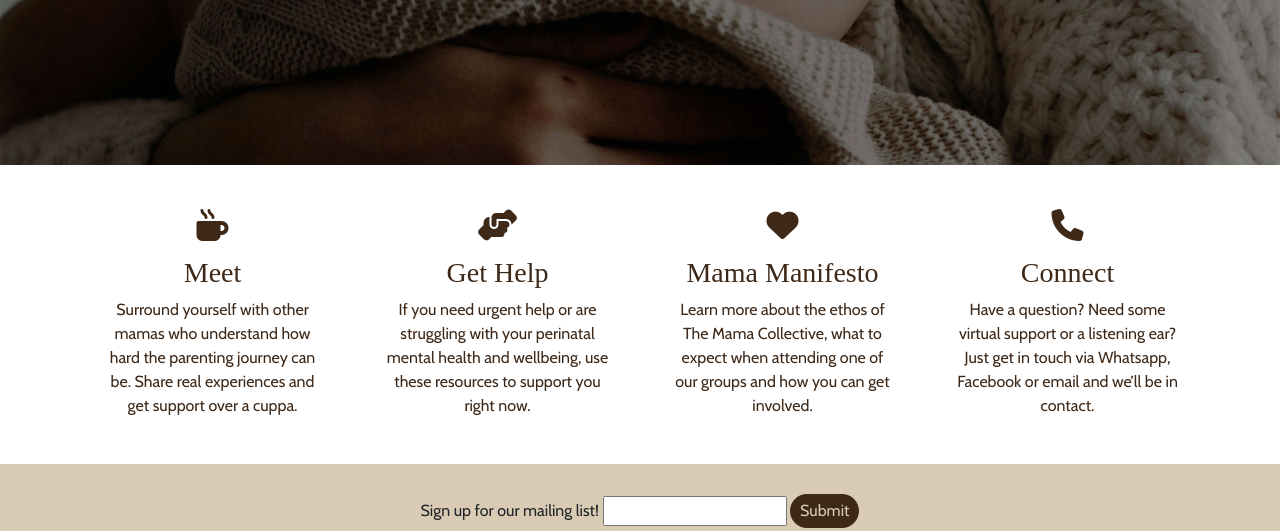
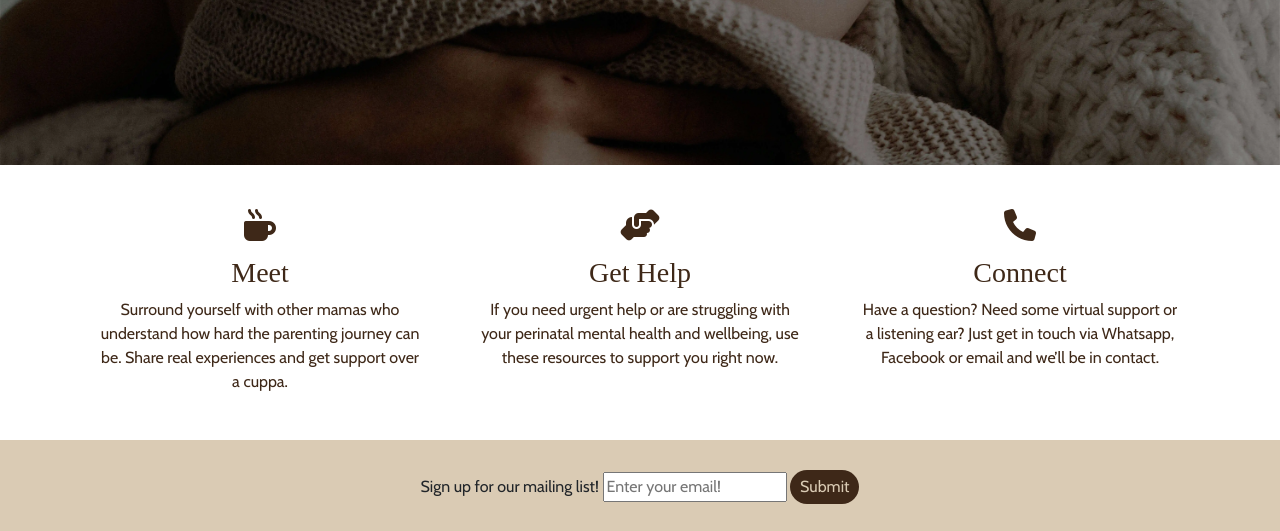
Before and after one commit to BeckyRandall/mama-collective, a plain HTML site: page index.html in a window 1280 px wide. Shown: the part 291-822 px from the top of the page. Drawn offline with nearby package versions, Linux system fonts and the light colour scheme; a web font is replaced by a local one.

Commit message:
Placeholder added to footer

```diff
--- a/index.html
+++ b/index.html
@@ -19,7 +19,7 @@
     <!-- Nav bar and burger menu -->
     <header>
         <nav class="navbar navbar-expand-md navbar-light bg-light">
-            <a class="navbar-brand navbar-title" href="#">The Mama Collective</a>
+            <a class="navbar-brand navbar-title" href="index.html">The Mama Collective</a>
             <button class="navbar-toggler" type="button" data-toggle="collapse" data-target="#navbarNavDropdown"
                 aria-controls="navbarNavDropdown" aria-expanded="false" aria-label="Toggle navigation">
                 <span class="navbar-toggler-icon"></span>
@@ -59,8 +59,8 @@
     <section>
         <!-- Icon Navigation-->
         <div class="container">
-            <div class="row">
-                <div class="col-12 col-md-6 col-lg-3 col-xl-3 text-center icon-nav-position">
+            <div class="row justify-content-center">
+                <div class="col-12 col-md-6 col-lg-4 col-xl-4 text-center icon-nav-position">
                     <a href="meet.html" class="icon-nav-decor"><i
                             class="fa-solid fa-mug-hot fa-2xl icon-nav-position"></i>
                         <h3>Meet</h3>
@@ -68,7 +68,7 @@
                             Share real experiences and get support over a cuppa.</p>
                     </a>
                 </div>
-                <div class="col-12 col-md-6 col-lg-3 col-xl-3 text-center icon-nav-position">
+                <div class="col-12 col-md-6 col-lg-4 col-xl-4 text-center icon-nav-position">
                     <a href="gethelp.html" class="icon-nav-decor"><i
                             class="fa-solid fa-handshake-angle fa-2xl icon-nav-position"></i>
                         <h3>Get Help</h3>
@@ -76,15 +76,7 @@
                             use these resources to support you right now.</p>
                     </a>
                 </div>
-                <div class="col-12 col-md-6 col-lg-3 col-xl-3 text-center icon-nav-position">
-                    <a href="manifesto.html" class="icon-nav-decor"><i
-                            class="fa-solid fa-heart fa-2xl icon-nav-position"></i>
-                        <h3>Mama Manifesto</h3>
-                        <p>Learn more about the ethos of The Mama Collective, what to expect when attending one of our
-                            groups and how you can get involved.</p>
-                    </a>
-                </div>
-                <div class="col-12 col-md-6 col-lg-3 col-xl-3 text-center icon-nav-position">
+                <div class="col-12 col-md-6 col-lg-4 col-xl-4 text-center icon-nav-position">
                     <a href="connect.html" class="icon-nav-decor"><i
                             class="fa-solid fa-phone fa-2xl icon-nav-position"></i>
                         <h3>Connect</h3>
@@ -105,7 +97,7 @@
                 <div class="col-12">
                     <form action="#" class="mailinglist">
                         <label for="email">Sign up for our mailing list!</label>
-                        <input id="email" type="email" name="email_address" required class="text-input">
+                        <input id="email" type="email" name="email_address" required class="text-input" placeholder="Enter your email!">
                         <button type="submit">Submit</button>
                     </form>
                 </div>
```
